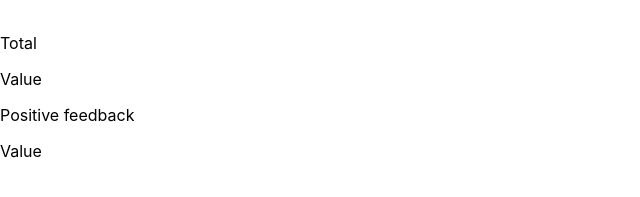
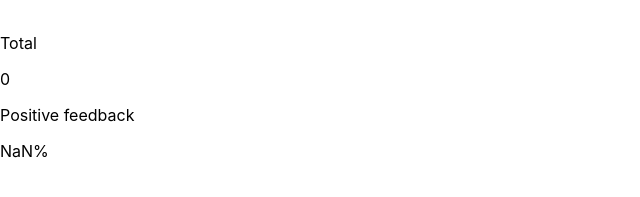
Before and after one commit to vokur13/goit-react-hw-02-feedback-draft, a React (Create React App) app: page / in a window 1280 px wide. Shown: the part 299-496 px from the top of the page, without its empty margins (0-640 px from the left). Built offline with nearby package versions, Linux system fonts and the light colour scheme.

Commit message:
logic resolved

```diff
--- a/src/Components/Feedback/Feedback.jsx
+++ b/src/Components/Feedback/Feedback.jsx
@@ -26,8 +26,16 @@ export class Feedback extends Component {
     }));
   };
 
-  countTotalFeedback = () => {};
-  countPositiveFeedbackPercentage = () => {};
+  countTotalFeedback = () => {
+    return this.stateEntries().reduce((acc, [key, value]) => acc + value, 0);
+  };
+  countPositiveFeedbackPercentage = () => {
+    const positiveFeedback = this.stateEntries().reduce(
+      (acc, [key, value]) => (key === 'good' ? acc + value : acc),
+      0
+    );
+    return ((positiveFeedback / this.countTotalFeedback()) * 100).toFixed(2);
+  };
 
   render() {
     return (
@@ -62,75 +70,14 @@ export class Feedback extends Component {
         <div>
           <div>
             <p>Total</p>
-            <p>Value</p>
+            <p>{this.countTotalFeedback()}</p>
           </div>
           <div>
             <p>Positive feedback</p>
-            <p>Value</p>
+            <p>{this.countPositiveFeedbackPercentage() + '%'}</p>
           </div>
         </div>
       </div>
     );
   }
 }
-
-// class Feedback extends Component {
-//   static defaultProps = {
-//     step: 1,
-//     initialValue: 0,
-//   };
-
-//   static propTypes = {};
-
-//   state = {
-//     good: this.props.initialValue,
-//     neutral: this.props.initialValue,
-//     bad: this.props.initialValue,
-//   };
-
-//   handleIncrementGood = () => {
-//     this.setState(prevState => ({
-//       good: prevState.good + this.props.step,
-//     }));
-//   };
-
-//   handleIncrementNeutral = () => {
-//     this.setState(prevState => ({
-//       neutral: prevState.neutral + this.props.step,
-//     }));
-//   };
-//   handleIncrementBad = () => {
-//     this.setState(prevState => ({ bad: prevState.bad + this.props.step }));
-//   };
-
-//   //   LeaveFeedback = e => {
-//   //     const data = Object.entries(this.state);
-//   //     const [key, value] = data;
-//   //     this.setState(prevState => ({
-//   //       key: prevState[key] + this.props.step,
-//   //     }));
-//   //   };
-
-//   render() {
-//     return (
-//       <div className="Counter">
-//         <Statistics
-//           good={this.state.good}
-//           neutral={this.state.neutral}
-//           bad={this.state.bad}
-//         />
-//         <FeedbackOptions
-//           good={this.handleIncrementGood}
-//           neutral={this.handleIncrementNeutral}
-//           bad={this.handleIncrementBad}
-//         />
-//         {/* <FeedbackOptions
-//           options={this.state}
-//           onLeaveFeedback={this.LeaveFeedback}
-//         /> */}
-//       </div>
-//     );
-//   }
-// }
-
-// export default Feedback;
```
